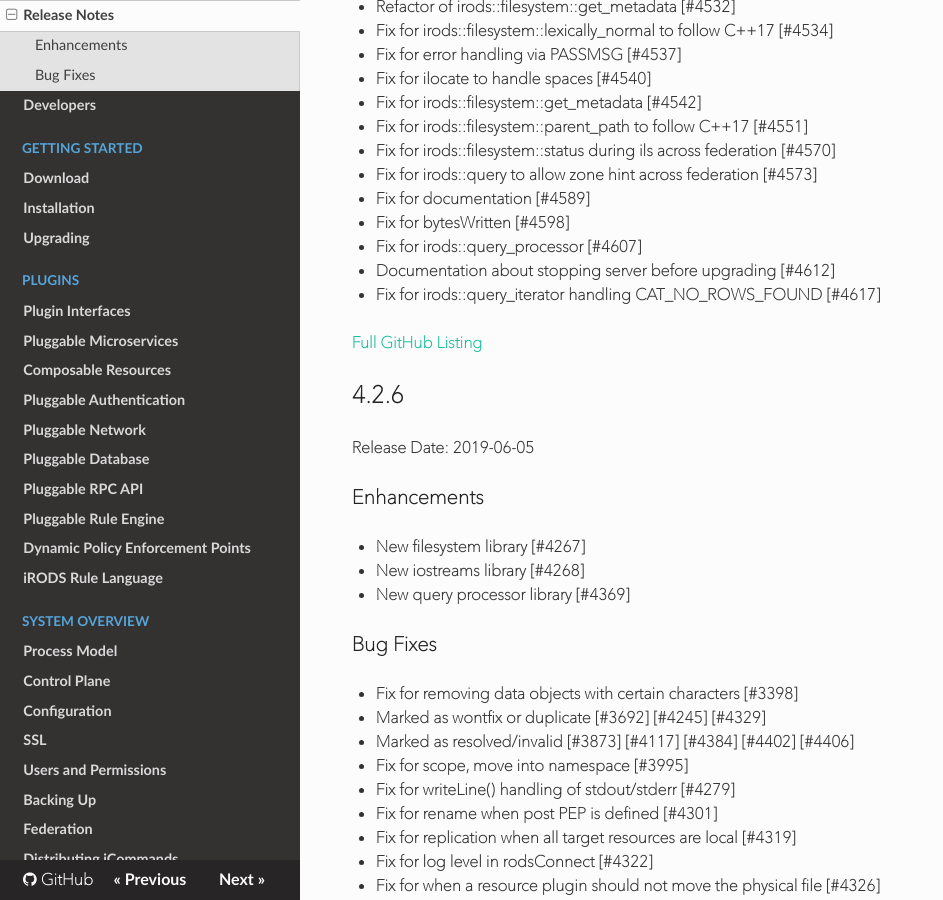
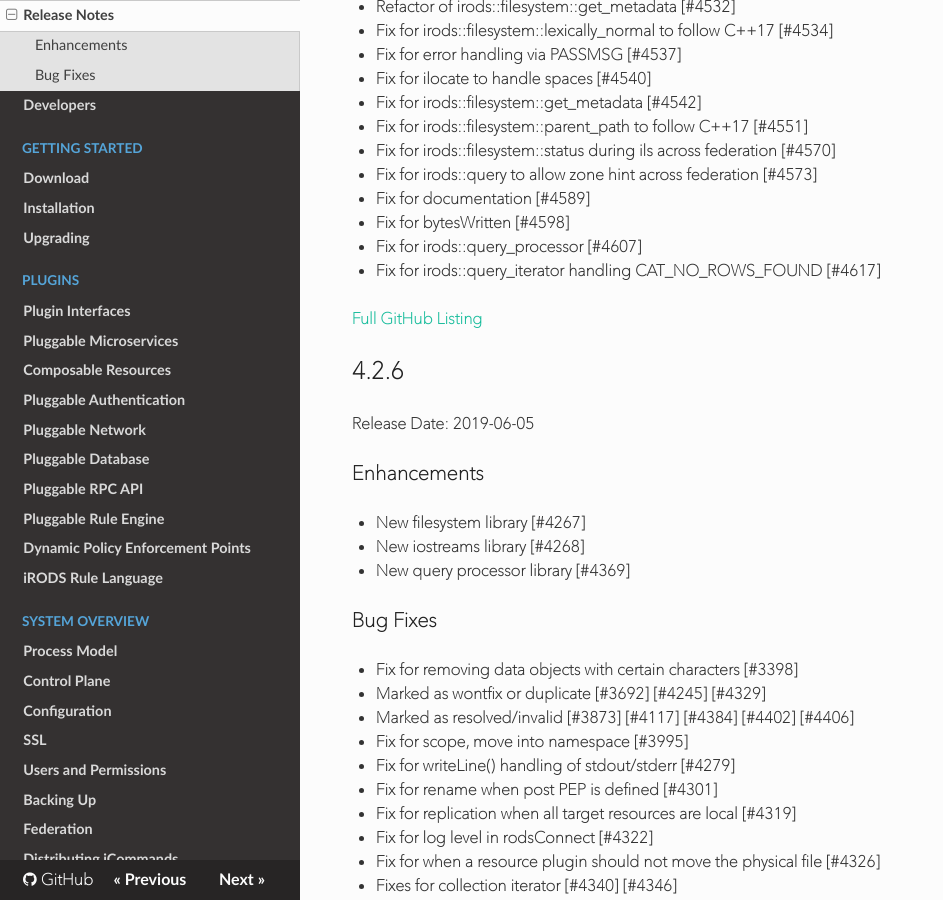
Before and after one commit to irods/irods_docs, an MkDocs documentation site: the page built from docs/release_notes.md, in a window 1280 px wide and 900 px high, scrolled down 1058 px. Shown: the whole window, without its empty margins (0-943 px from the left). Built offline with MkDocs 1.6.1, drawn with Linux system fonts in a browser that asks for light colours; nearby versions of some CDN libraries; old or Windows-style settings are respelled for this version of MkDocs.

Commit message:
[irods/irods#4394] one item bumped forward

```diff
--- a/docs/release_notes.md
+++ b/docs/release_notes.md
@@ -87,8 +87,6 @@
  - Fix for bytesWritten [#4598]
 
  - Fix for irods::query_processor [#4607]
-
- - Documentation about stopping server before upgrading [#4612]
 
  - Fix for irods::query_iterator handling CAT_NO_ROWS_FOUND [#4617]
 
```
